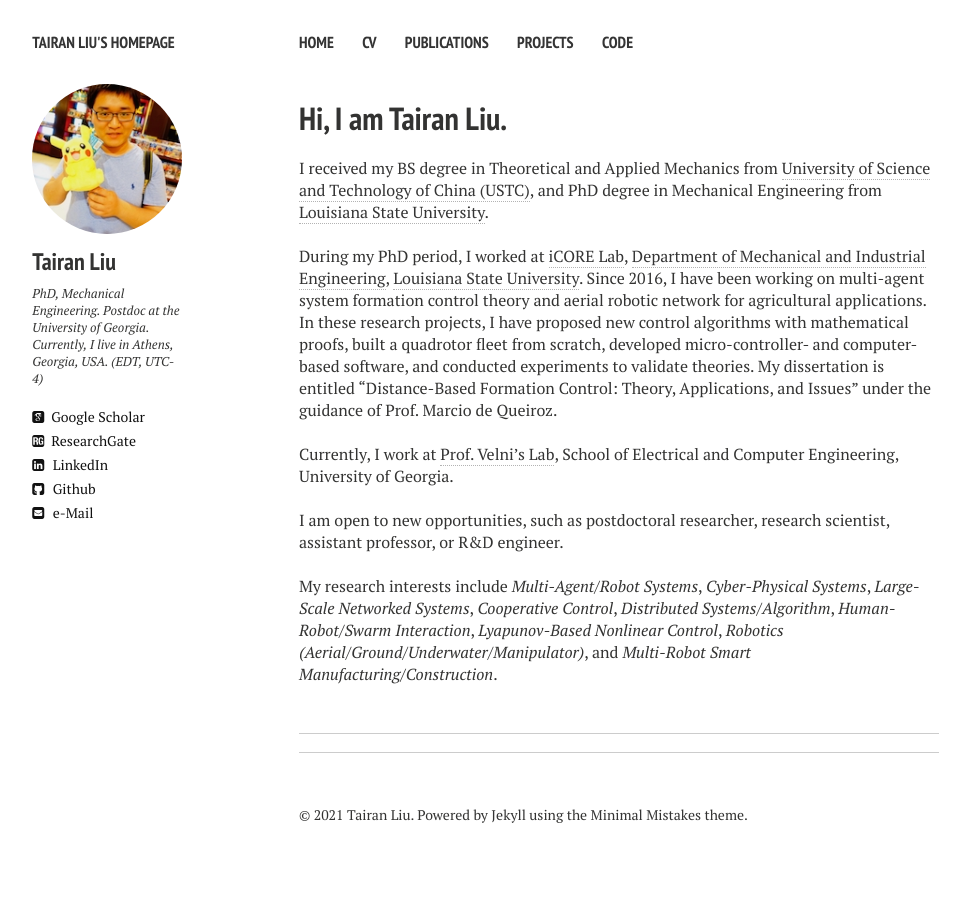
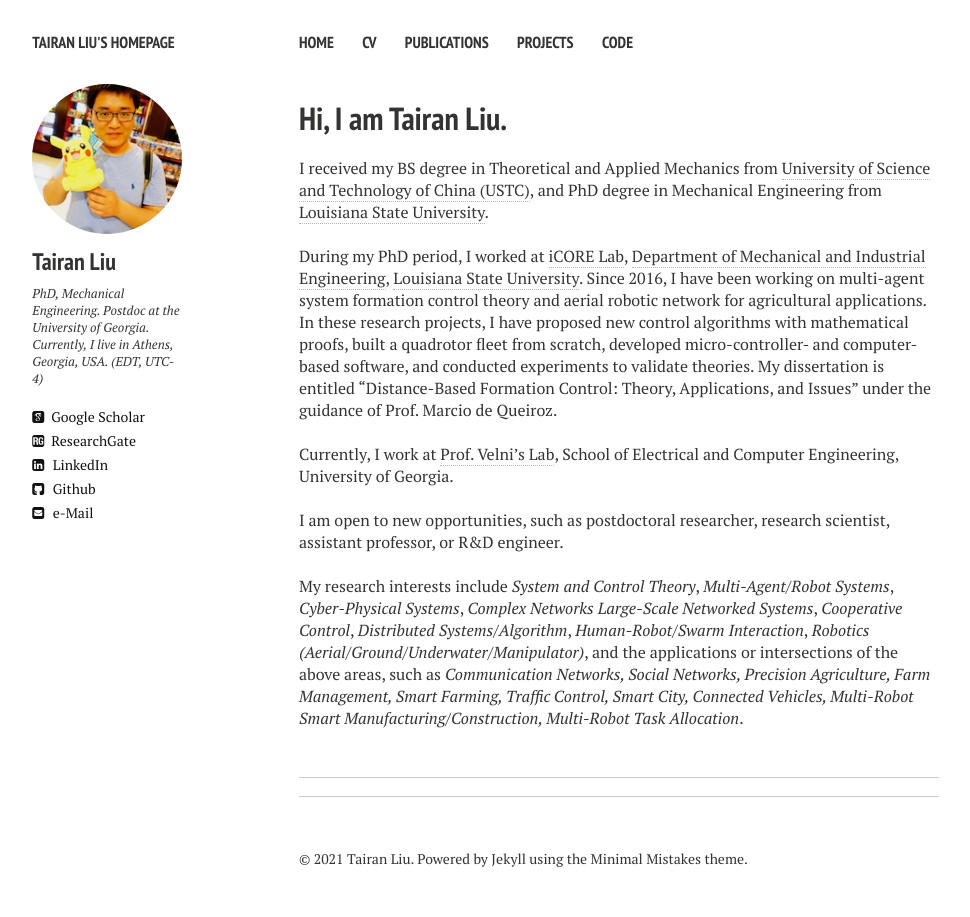
Before and after one commit to liutairan/liutairan.github.io, a Jekyll site: the page built from index.md, in a window 1280 px wide. Shown: the whole page, without its empty margins (21-991 px from the left). Built offline with Jekyll 4.4.1, drawn with Linux system fonts in a browser that asks for light colours; nearby versions of some CDN libraries; comment, search, counter and statistics services are not loaded.

Commit message:
Update index.md

```diff
--- a/index.md
+++ b/index.md
@@ -22,6 +22,6 @@ Currently, I work at <a href="http://cscl.engr.uga.edu/" target="_blank">Prof. V
 I am open to new opportunities, such as postdoctoral researcher, research scientist, assistant professor, or R&D engineer.
 
 <br />
-My research interests include <em>Multi-Agent/Robot Systems</em>, <em>Cyber-Physical Systems</em>, <em>Large-Scale Networked Systems</em>, <em>Cooperative Control</em>, <em>Distributed Systems/Algorithm</em>, <em>Human-Robot/Swarm Interaction</em>, <em>Lyapunov-Based Nonlinear Control</em>, <em>Robotics (Aerial/Ground/Underwater/Manipulator)</em>, and <em>Multi-Robot Smart Manufacturing/Construction</em>.
+My research interests include <em>System and Control Theory</em>, <em>Multi-Agent/Robot Systems</em>, <em>Cyber-Physical Systems</em>, <em>Complex Networks</em> <em>Large-Scale Networked Systems</em>, <em>Cooperative Control</em>, <em>Distributed Systems/Algorithm</em>, <em>Human-Robot/Swarm Interaction</em>, <em>Robotics (Aerial/Ground/Underwater/Manipulator)</em>, and the applications or intersections of the above areas, such as <em>Communication Networks, Social Networks, Precision Agriculture, Farm Management, Smart Farming, Traffic Control, Smart City, Connected Vehicles, Multi-Robot Smart Manufacturing/Construction, Multi-Robot Task Allocation</em>.
 
 <br />
```
